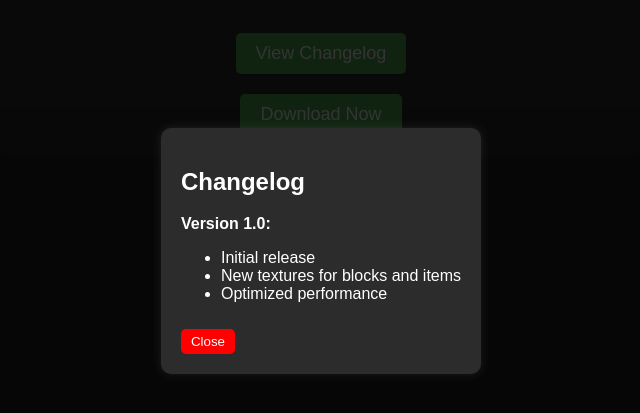
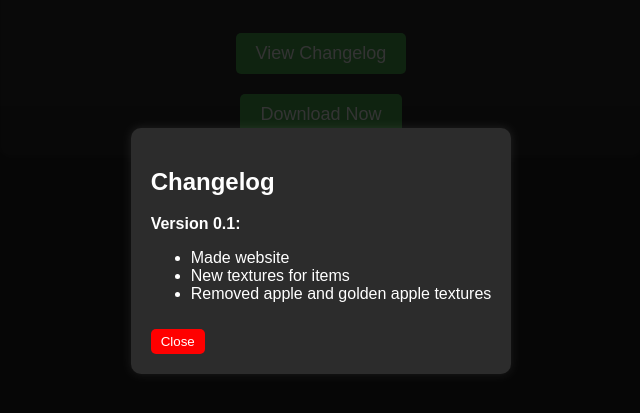
Before and after one commit to IFirstTeaLover/bulaba, a plain HTML site: page index.html in a window 1280 px wide. Both pictures are taken after a click on the button "View Changelog". Shown: the part 149-562 px from the top of the page, without its empty margins (319-959 px from the left). Drawn offline with Linux system fonts and the light colour scheme.

Commit message:
Update changelog

```diff
--- a/index.html
+++ b/index.html
@@ -85,11 +85,11 @@
     <div id="changelogOverlay" class="overlay">
         <div class="overlay-content">
             <h2>Changelog</h2>
-            <p><strong>Version 1.0:</strong></p>
+            <p><strong>Version 0.1:</strong></p>
             <ul>
-                <li>Initial release</li>
-                <li>New textures for blocks and items</li>
-                <li>Optimized performance</li>
+                <li>Made website</li>
+                <li>New textures for items</li>
+                <li>Removed apple and golden apple textures</li>
             </ul>
             <button class="close-btn" onclick="closeChangelog()">Close</button>
         </div>
```
